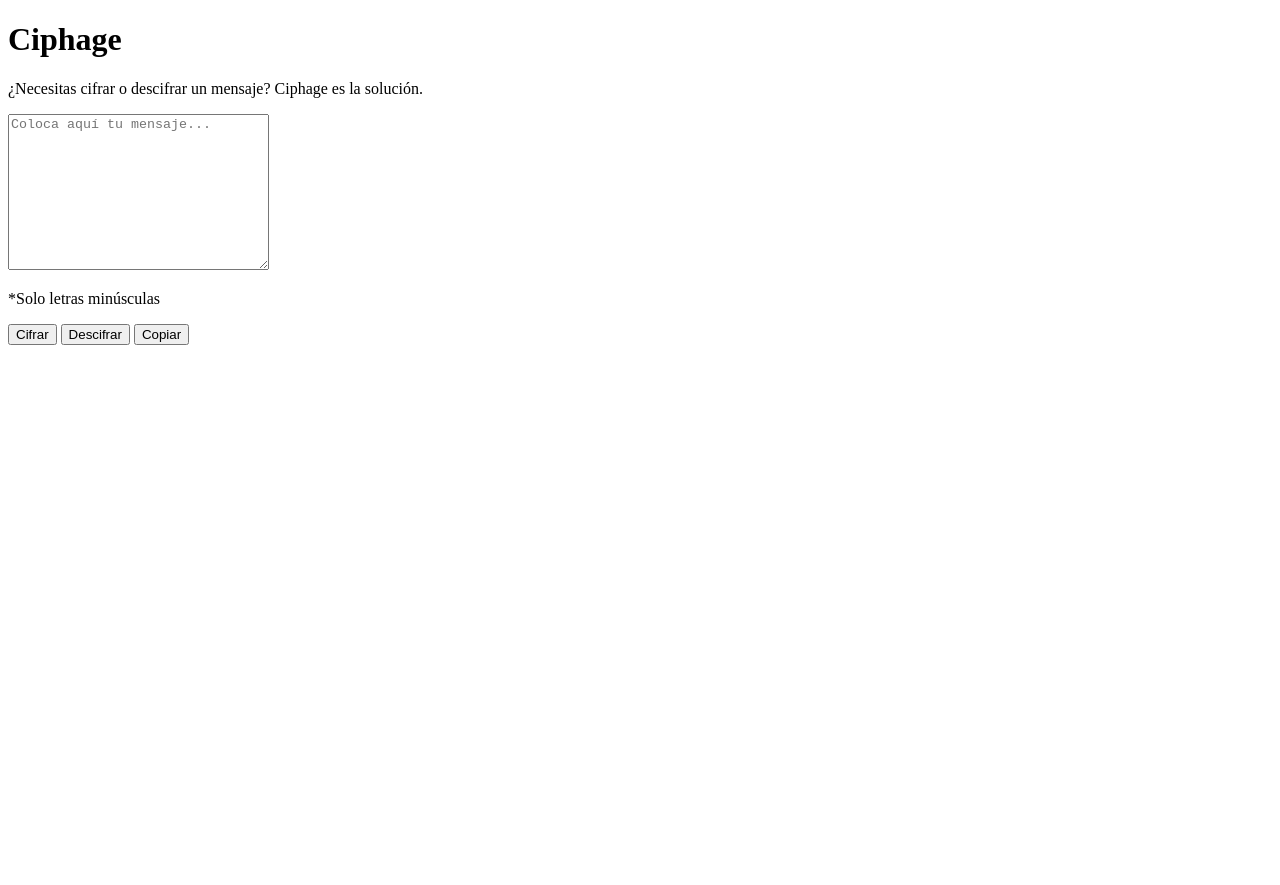
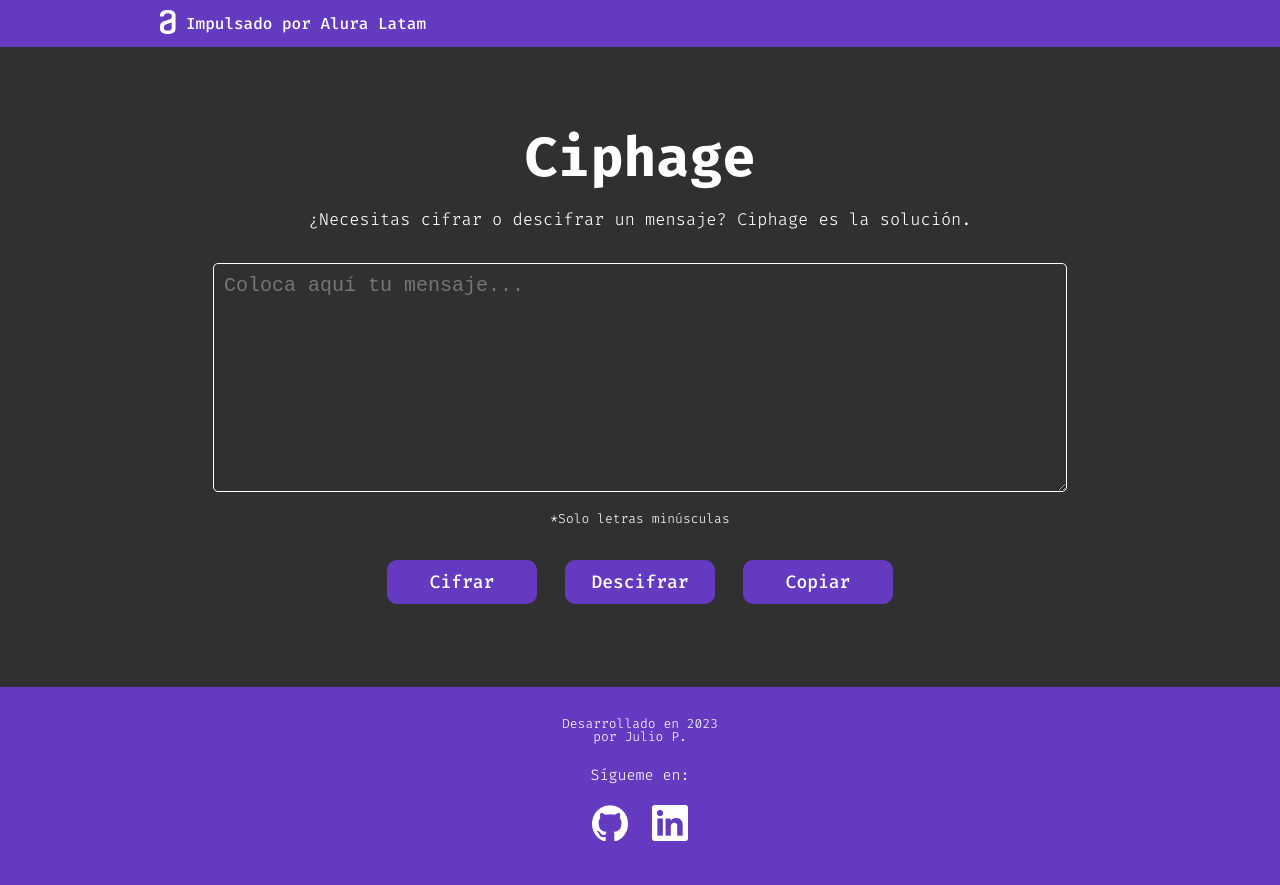
Before and after one commit to juliopzsosa/Ciphage, a plain HTML site: page index.html in a window 1280 px wide. Before the commit the page ends 800 px from the top, so only its background shows below. Drawn offline with Linux system fonts and the light colour scheme.

Commit message:
Finalización de proyecto: Página encriptadora de texto

```diff
--- a/index.html
+++ b/index.html
@@ -1,6 +1,6 @@
 <!--
   Autor: Julio Paz Sosa
-  Fecha: 2023-05-13
+  Fecha: 2023-05-14
   Descripción: Sitio impulsado por Alura Latam para encriptar y desencriptar texto
 -->
 
@@ -12,9 +12,21 @@
   <meta http-equiv="X-UA-Compatible" content="IE=edge">
   <meta name="viewport" content="width=device-width, initial-scale=1.0">
   <title>Ciphage</title>
+  <link rel="stylesheet" href="reset.css">
+  <link rel="stylesheet" href="./style.css">
+  <link rel="preconnect" href="https://fonts.googleapis.com">
+  <link rel="preconnect" href="https://fonts.gstatic.com" crossorigin>
+  <link href="https://fonts.googleapis.com/css2?family=Fira+Code:wght@300;500;700&display=swap" rel="stylesheet">
 </head>
 
 <body>
+
+  <header>
+    <div class="cabecera">
+      <a href="https://www.aluracursos.com/"><img src="./imagenes/alura.png" height="24"></a>
+      <h3 class="leyendaCabecera">Impulsado por Alura Latam</h3>
+    </div>
+  </header>
 
   <main>
 
@@ -23,20 +35,38 @@
       <p>¿Necesitas cifrar o descifrar un mensaje? Ciphage es la solución.</p>
     </div>
 
-    <textarea name="" id="" cols="30" rows="10" placeholder="Coloca aquí tu mensaje..."></textarea>
-
-    <div><p>*Solo letras minúsculas</p></div>
+    <textarea id="caja" rows="9" placeholder="Coloca aquí tu mensaje..."></textarea>
 
     <div>
-      <button id="cifrar">Cifrar</button>
-      <button id="descifrar">Descifrar</button>
-      <button id="copiar">Copiar</button>
+      <p id="indicacion">*Solo letras minúsculas</p>
+    </div>
+
+    <div class="botonera">
+      <button class="botones" id="cifrar">Cifrar</button>
+      <button class="botones" id="descifrar">Descifrar</button>
+      <button class="botones" id="copiar">Copiar</button>
     </div>
 
     <script src="./script.js"></script>
 
   </main>
 
+  <footer>
+    <div>
+      <ul>
+        <li>Desarrollado en 2023</li>
+        <li>por Julio P.</li>
+      </ul>
+    </div>
+    <p id="sigueme">Sígueme en:</p>
+    <div id="logos">
+      <ul>
+        <li><a href="https://github.com/juliopzsosa"><img src="./imagenes/github-mark-white.png" height="36"></a></li>
+        <li><a href="https://www.linkedin.com/in/juliopzsosa/"><img src="./imagenes/In-White-128.png" height="36"></a></li>
+      </ul>
+    </div>
+  </footer>
+
 </body>
 
 </html>
--- /dev/null
+++ b/reset.css
@@ -0,0 +1,48 @@
+/* http://meyerweb.com/eric/tools/css/reset/
+   v2.0 | 20110126
+   License: none (public domain)
+*/
+
+html, body, div, span, applet, object, iframe,
+h1, h2, h3, h4, h5, h6, p, blockquote, pre,
+a, abbr, acronym, address, big, cite, code,
+del, dfn, em, img, ins, kbd, q, s, samp,
+small, strike, strong, sub, sup, tt, var,
+b, u, i, center,
+dl, dt, dd, ol, ul, li,
+fieldset, form, label, legend,
+table, caption, tbody, tfoot, thead, tr, th, td,
+article, aside, canvas, details, embed,
+figure, figcaption, footer, header, hgroup,
+menu, nav, output, ruby, section, summary,
+time, mark, audio, video {
+	margin: 0;
+	padding: 0;
+	border: 0;
+	font-size: 100%;
+	font: inherit;
+	vertical-align: baseline;
+}
+/* HTML5 display-role reset for older browsers */
+article, aside, details, figcaption, figure,
+footer, header, hgroup, menu, nav, section {
+	display: block;
+}
+body {
+	line-height: 1;
+}
+ol, ul {
+	list-style: none;
+}
+blockquote, q {
+	quotes: none;
+}
+blockquote:before, blockquote:after,
+q:before, q:after {
+	content: '';
+	content: none;
+}
+table {
+	border-collapse: collapse;
+	border-spacing: 0;
+}
--- /dev/null
+++ b/style.css
@@ -0,0 +1,162 @@
+/*
+  Autor: Julio Paz Sosa, ChatGPT-3
+  Fecha: 2023-05-14
+ */
+
+body {
+  font-family: "Fira Code", monospace;
+}
+
+header {
+  background-color: #643bc0;
+  padding: 10px 0;
+}
+
+.cabecera {
+  max-width: 960px;
+  margin: 0 auto;
+  display: flex;
+  align-items: center;
+}
+
+.leyendaCabecera {
+  color: white;
+  margin-left: 10px;
+  vertical-align: super;
+}
+
+main {
+  display: flex;
+  flex-direction: column;
+  align-items: center;
+  justify-content: center;
+  background-color: #303030;
+  color: white;
+  height: 80vh;
+}
+
+h1 {
+  font-weight: bold;
+  font-size: 55px;
+  text-align: center;
+  margin-bottom: 25px;
+}
+
+p {
+  font-weight: lighter;
+  font-size: 17px;
+  text-align: center;
+  margin-bottom: 35px;
+}
+
+textarea {
+  width: 65%;
+  padding: 10px;
+  margin-bottom: 20px;
+  background-color: #303030;
+  color: white;
+  border: 1px solid white;
+  border-radius: 5px;
+  font-size: 20px;
+}
+
+#indicacion {
+  font-size: 13px;
+  text-align: left;
+}
+
+.botonera {
+  display: flex;
+  justify-content: center;
+}
+
+.botones {
+  font-family: "Fira Code", monospace;
+  width: 150px;
+  padding: 10px 14px;
+  margin: 0px 14px;
+  font-size: 18px;
+  color: white;
+  background: #643bc0;
+  border: none;
+  border-radius: 10px;
+  transition: 0.5s all;
+  cursor: pointer;
+}
+
+.botones:hover {
+  background: #8f4eff;
+}
+
+footer {
+  background-color: #643bc0;
+  color: white;
+  padding: 30px;
+  font-weight: lighter;
+  font-size: 13px;
+  text-align: center;
+}
+
+#sigueme {
+  margin: 25px 0 10px 0;
+  font-size: 15px;
+}
+
+#logos ul {
+  display: flex;
+  justify-content: center;
+  list-style: none;
+  padding: 0;
+}
+
+#logos ul li {
+  margin: 12px;
+}
+
+#logos ul li a img {
+  height: 36px;
+}
+
+@media screen and (max-width: 768px) {
+  .cabecera {
+    margin: 0 0 0 15px;
+    display: flex;
+  }
+
+  .leyendaCabecera {
+    margin-left: 15px;
+  }
+
+  h1 {
+    font-size: 40px;
+  }
+
+  p {
+    font-size: 14px;
+    margin: 0 5px 25px 5px;
+  }
+
+  textarea {
+    width: 85%;
+    font-size: 18px;
+  }
+
+  .botones {
+    width: 100px;
+    padding: 8px 12px;
+    font-size: 12px;
+  }
+
+  footer {
+    padding: 20px auto;
+    font-size: 12px;
+  }
+
+  #logos ul li {
+    margin: 8px;
+  }
+
+  #logos ul li a img {
+    height: 30px;
+  }
+}
```
Also changed, not shown: imagenes/In-White-128.png (added), imagenes/alura.png (added), imagenes/github-mark-white.png (added).
